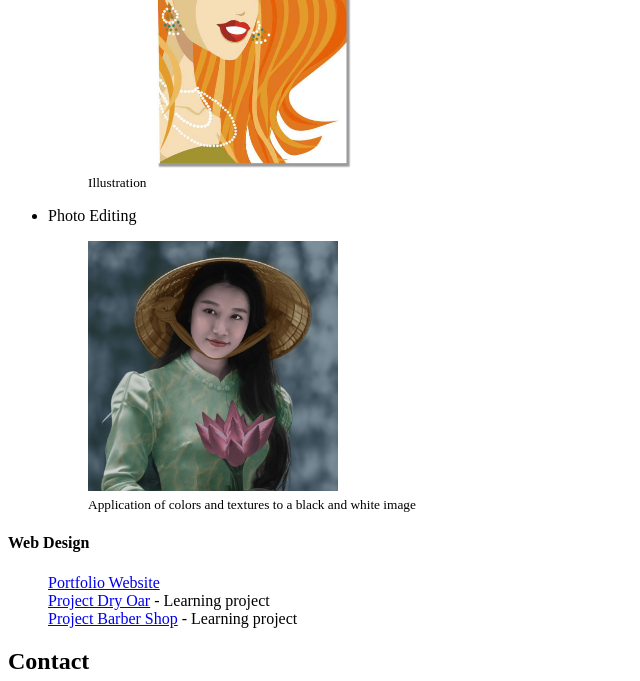
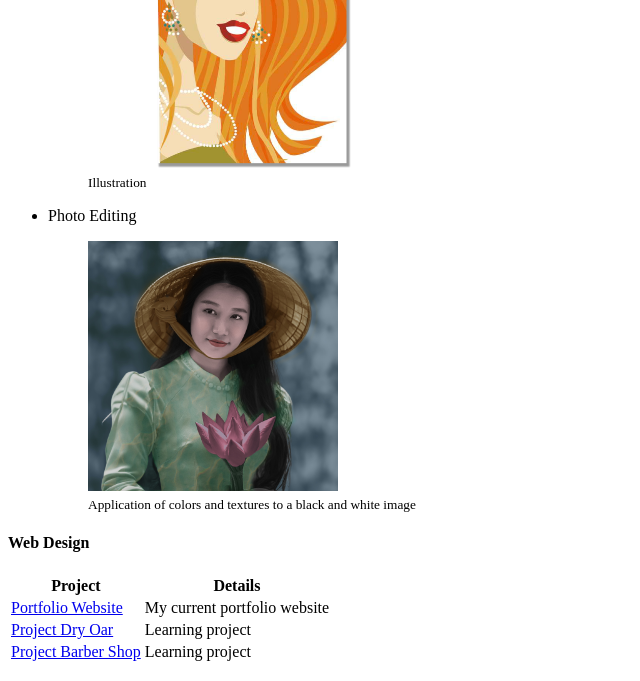
Before and after one commit to jacquebento/LAB2, a plain HTML site: page index.html in a window 1280 px wide. Shown: the part 1005-1686 px from the top of the page, without its empty margins (0-640 px from the left). Drawn offline with Linux system fonts and the light colour scheme.

Commit message:
Update index.html

```diff
--- a/index.html
+++ b/index.html
@@ -50,12 +50,27 @@
                     </li>
                 </ul>
                 <h4>Web Design</h4>
-                <ol style="list-style: none;">
-                    <!-- the first link is another portolio website I created previously -->
-                    <li><a href="https://jacquebento.github.io/portfolio_website/" target="_blank">Portfolio Website</a></li>
-                    <li><a href="https://jacquebento.github.io/personal_website/wwr/index.html" target="_blank">Project Dry Oar</a>   -  Learning project</li>
-                    <li><a href="https://jacquebento.github.io/barber_project/" target="_blank">Project Barber Shop</a>   -  Learning project</li>
-                </ol>
+                <table>
+                    <tr>
+                      <th>Project</th>
+                      <th>Details</th>
+                    </tr>
+                    <tr>
+                        <!-- the first link is another portolio website I created previously -->
+                      <td><a href="https://jacquebento.github.io/portfolio_website/" target="_blank">Portfolio Website</a></td>
+                      <td>My current portfolio website</td>
+                    </tr>
+                    <tr>
+                      <td><a href="https://jacquebento.github.io/personal_website/wwr/index.html" target="_blank">Project Dry Oar</a></td>
+                      <td>Learning project</td>
+                    </tr>
+                    <tr>
+                        <td><a href="https://jacquebento.github.io/barber_project/" target="_blank">Project Barber Shop</a></td>
+                        <td>Learning project</td>
+                      </tr>
+                  </table>
+
+
             </section>
             <section id="contact">
                 <h2>Contact</h2>
```
